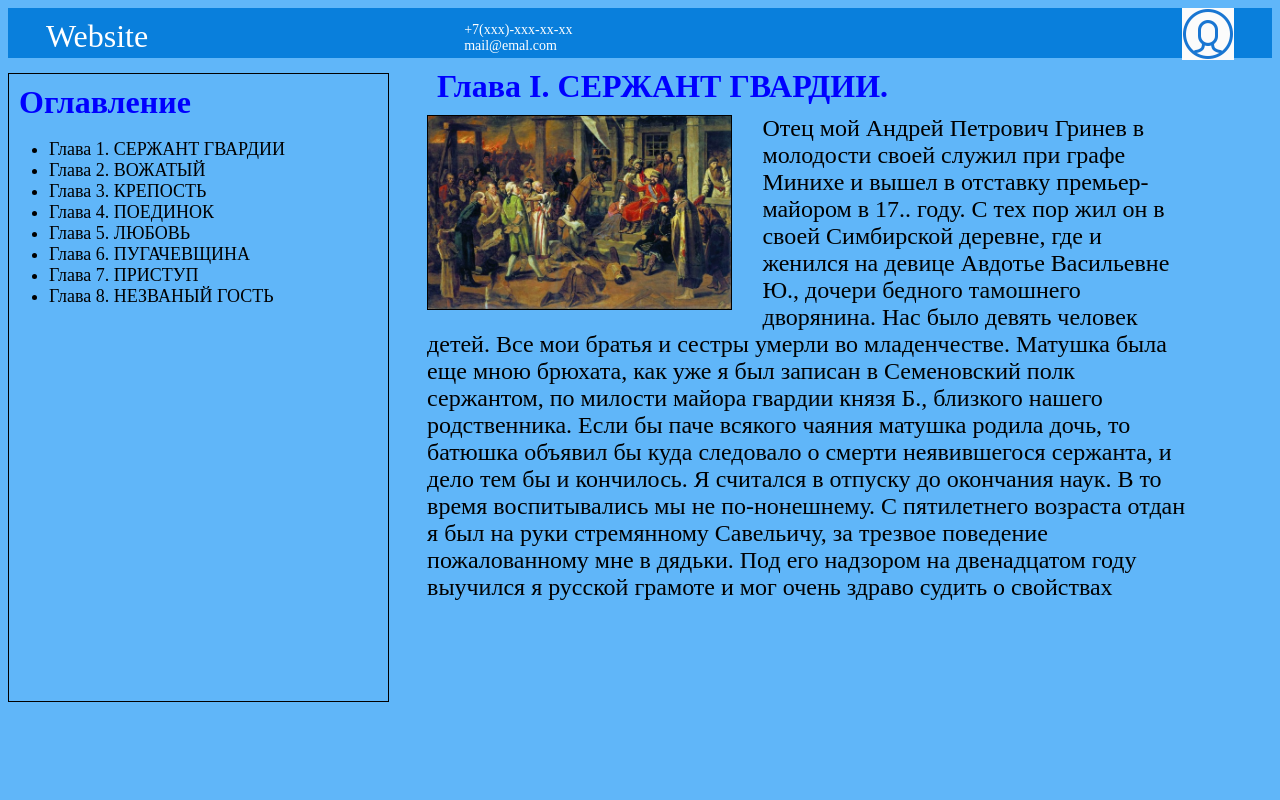
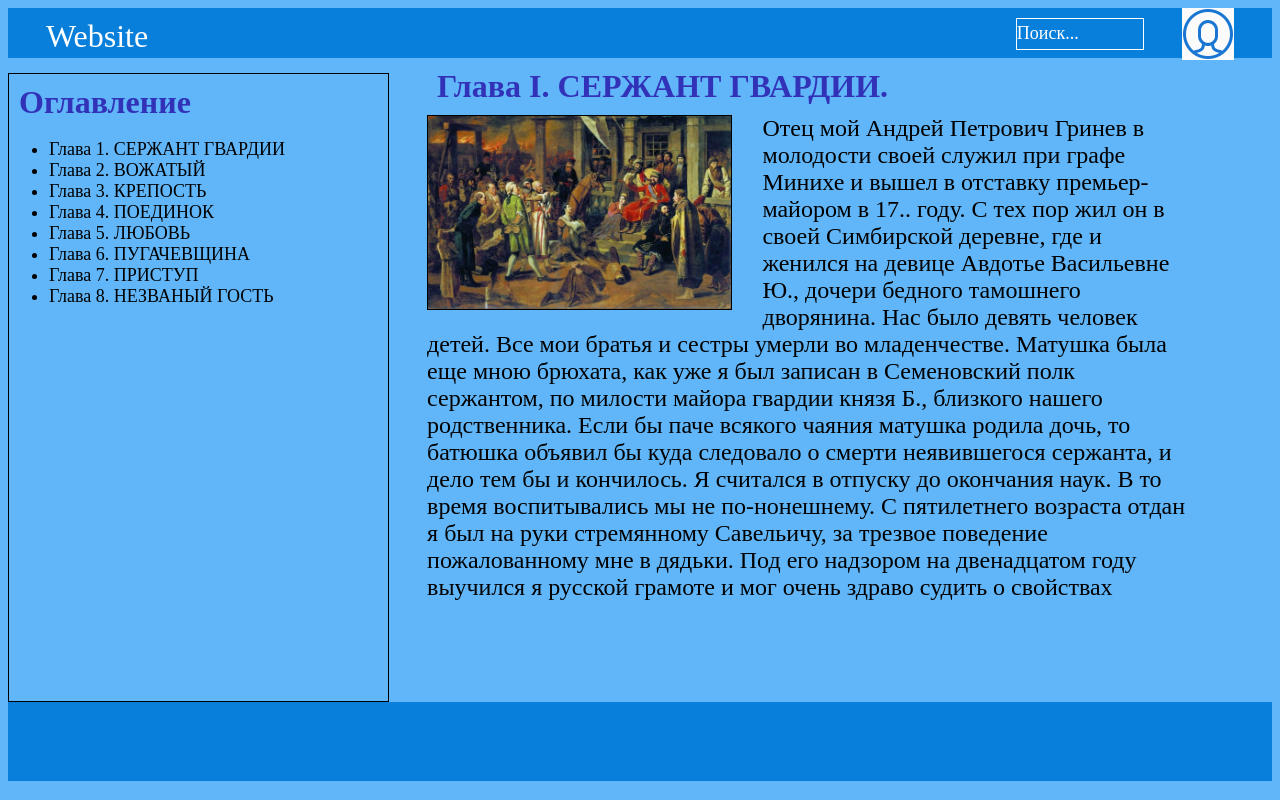
Before and after one commit to Farenlayt/web1, a plain HTML site: page page.html in a window 1280 px wide. Drawn offline with Linux system fonts and the light colour scheme.

Commit message:
Correct header, added simple bottom block.

```diff
--- a/page.html
+++ b/page.html
@@ -12,17 +12,14 @@
 				Website
 			</div>
 
-			<div class = "headerinfo">
-				<p style = "margin-bottom: 0px;">
-					+7(xxx)-xxx-xx-xx
-				</p>
-				<p style = "margin-top: 0px; margin-bottom: 0px;">
-					mail@emal.com
-				</p>
+			<div class = "profileimage">
+				<img src="profile.png" alt="profile.png" class = "picture">
 			</div>
 
-			<div class = "profileimage">
-			<img src="profile.png" alt="profile.png" class = "picture">
+			<div class = "headerinfo">
+				<p style = "margin-top: 4px;" >
+					Поиск...
+				</p>
 			</div>
 		</div>
 		<div class = "linkblock">
@@ -55,5 +52,9 @@
 				Под его надзором на двенадцатом году выучился я русской грамоте и мог очень здраво судить о свойствах
 			</div>
 		</div>
+
+		<div class = "bottomblock">
+
+		</div>
 	</body>
 </html>
--- a/stiles.css
+++ b/stiles.css
@@ -2,7 +2,7 @@
 {
 	font-size:32px;
 	font-weight: bold;
-	color: blue;
+	color: #3232b9;
 	margin: 10px;
 }
 
@@ -30,11 +30,14 @@
 
 .headerinfo
 {
-	float: left;
+	float: right;
 	color: white;
-	font-size: 14px;
-	position: relative;
-	right: -25%;
+	font-size: 18px;
+	margin-right:3%;
+	border: solid 1px white;
+	width: 10%;
+	height: 30px;
+	margin-top: 10px;
 }
 
 .profileimage
@@ -68,8 +71,8 @@
 
 .left
 {
-    float: left; /* Обтекание по правому краю */
-    width: 40%; /* Ширина слоя */
+    float: left;
+    width: 40%;
 	height:auto;
 	border: solid 1px black;
 	margin-right:30px;
@@ -77,9 +80,19 @@
 
 .right
 {
-    width: 100%; /* Ширина слоя */
-    float: left; /* Обтекание по правому краю */
+    width: 100%;
+    float: left;
 	font-size:24px;
+}
+
+.bottomblock
+{
+	width: 100%;
+	background-color: #097fdc;
+	color: white;
+	height: 10%;
+	float: left;
+	vertical-align: bottom;
 }
 
 @media screen and (max-width:920px)
```
